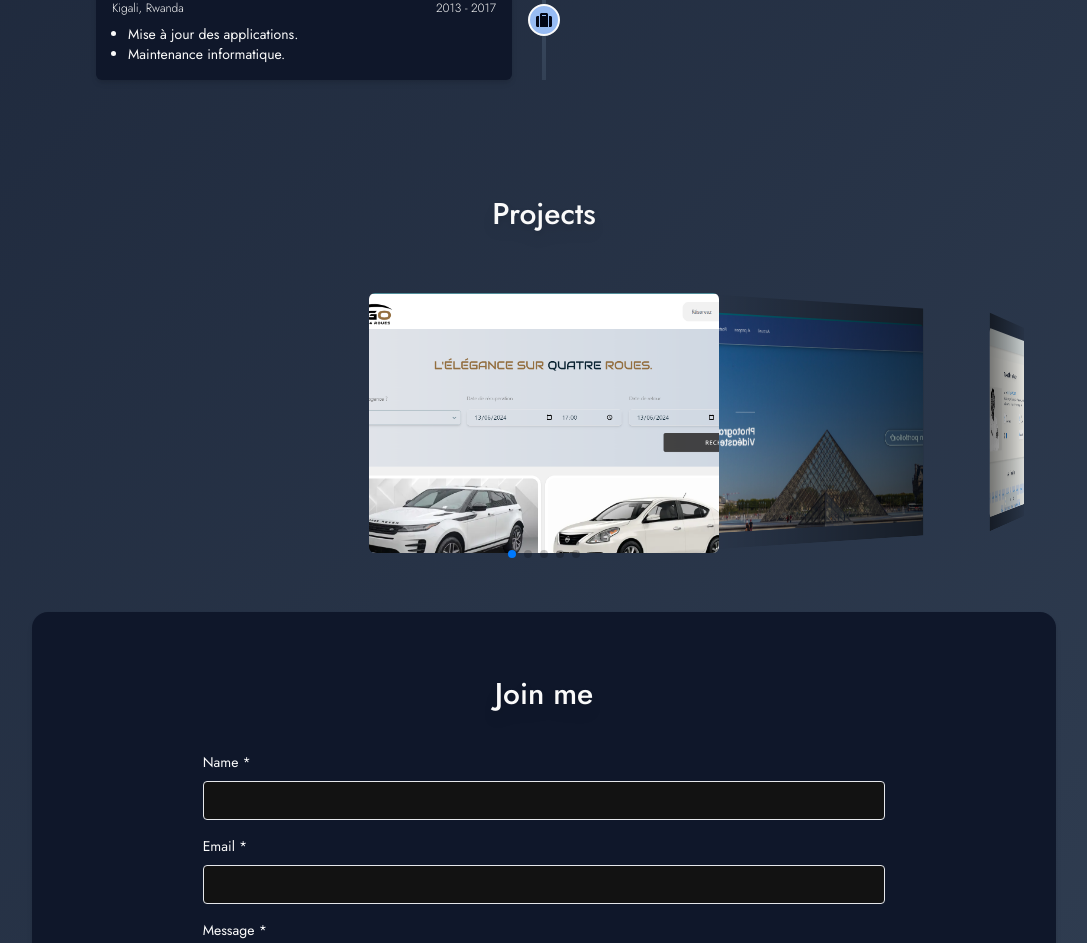
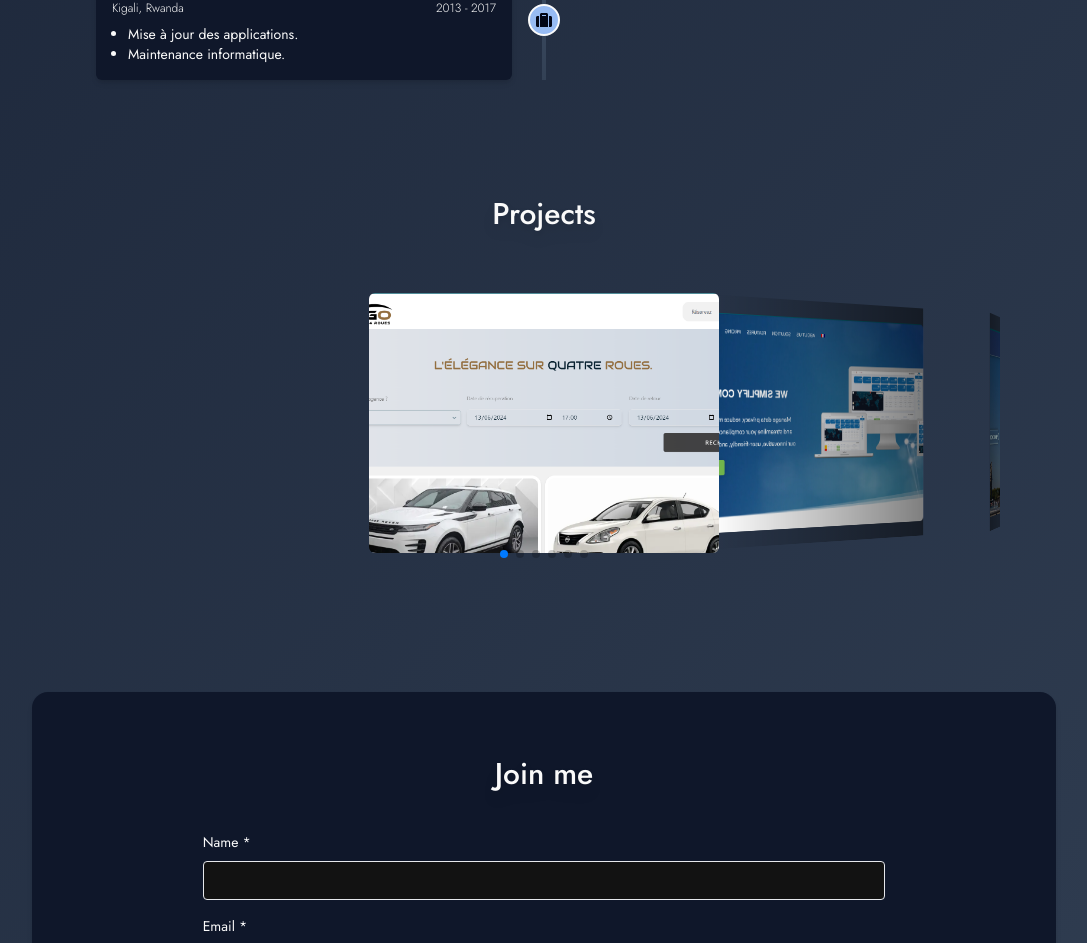
Before and after one commit to angaboli/portfolio, a Next.js app: page / in a window 1280 px wide. Shown: the part 2203-3146 px from the top of the page, without its empty margins (96-1183 px from the left). Built offline with nearby package versions, Linux system fonts and the light colour scheme.

Commit message:
adding consentio

```diff
--- a/components/Projects.jsx
+++ b/components/Projects.jsx
@@ -13,7 +13,7 @@ export default function Projects() {
   return (
     <>
       <section id="projects">
-        <div className="container w-5/6 mx-auto py-10 px-8 mb-20 ">
+        <div className="md:container w-11/12 md:w-5/6 mx-auto py-10 px-8 mb-20 ">
           <div className="flex flex-wrap">
             <div className="w-1/2 mx-auto">
               <div className="mb-10 text-center">
@@ -61,7 +61,7 @@ export default function Projects() {
                         src={elm.imgSrc}
                         alt="portfolio"
                       />
-                      <motion.div whileHover={{ scale: 1.15 }} whileTap={{ scale: 0.8 }} className="px-6 py-8 relative z-10 w-full border-4 border-accent bg-accent text-neutral opacity-0 hover:opacity-100 rounded-md ease-in duration-500">
+                      <motion.div whileHover={{ scale: 1.15 }} whileTap={{ scale: 0.8 }} className="px-6 py-8 relative z-10 w-full border-4 border-accent bg-accent text-neutral opacity-0 hover:opacity-100 focus:opacity-100 rounded-md ease-in duration-500">
                         <h4 className="tracking-widest title-font font-medium text-lg mb-1 drop-shadow-lg">{elm.title}</h4>
                         <p className="leading-relaxed text-neutral h-24 min-h-24 overflow-y-scroll mb-3">{elm.desc}</p>
                         <div className="flex flex-wrap gap-1 h-12 min-h-12">
--- a/data/portfolioData.js
+++ b/data/portfolioData.js
@@ -24,6 +24,27 @@ export const portfolioData = [
     id: 2,
     class: "isotop-item logo",
     bgClass: "bg-prink",
+    imgSrc: "/img/project/consentio.png",
+    subtitle: "Consentio , Website",
+    title: "Consentio",
+    target: "#portfolio-1",
+    category: ["web app"],
+    project: "website",
+    languages: ["PHP", "Laravel", "Javascript", "Mysql" ,"Docker", "Git", "Trello"],
+    client: "D3COD",
+    previewLink: "https://consentio.cloud",
+    previewName: "Consentio",
+    desc: [
+      `Provided project management support for a web application focused on compliance management and data privacy management.
+      I oversaw the project, ensuring the creation and implementation of versioning tools and Dockerization to guarantee code maintainability
+      and robustness. These efforts enabled effective version control and enhanced data security,
+      while simplifying ongoing project maintenance.`,
+    ],
+  },
+  {
+    id: 3,
+    class: "isotop-item logo",
+    bgClass: "bg-prink",
     imgSrc: "/img/project/ngaboimages.png",
     subtitle: "Ngaboimage , Website",
     title: "Ngabo Images",
@@ -39,7 +60,7 @@ export const portfolioData = [
     ],
   },
   {
-    id: 3,
+    id: 4,
     class: "isotop-item logo",
     bgClass: "bg-prink",
     imgSrc: "/img/project/portfolio.png",
@@ -59,7 +80,7 @@ export const portfolioData = [
     ],
   },
   {
-    id: 2,
+    id: 5,
     class: "isotop-item logo",
     bgClass: "bg-prink",
     imgSrc: "/img/project/bellemme.png",
@@ -80,7 +101,7 @@ export const portfolioData = [
     ],
   },
   {
-    id: 4,
+    id: 6,
     class: "isotop-item logo",
     bgClass: "bg-prink",
     imgSrc: "/img/project/shiva.png",
```
Also changed, not shown: public/img/project/consentio.png (added).
